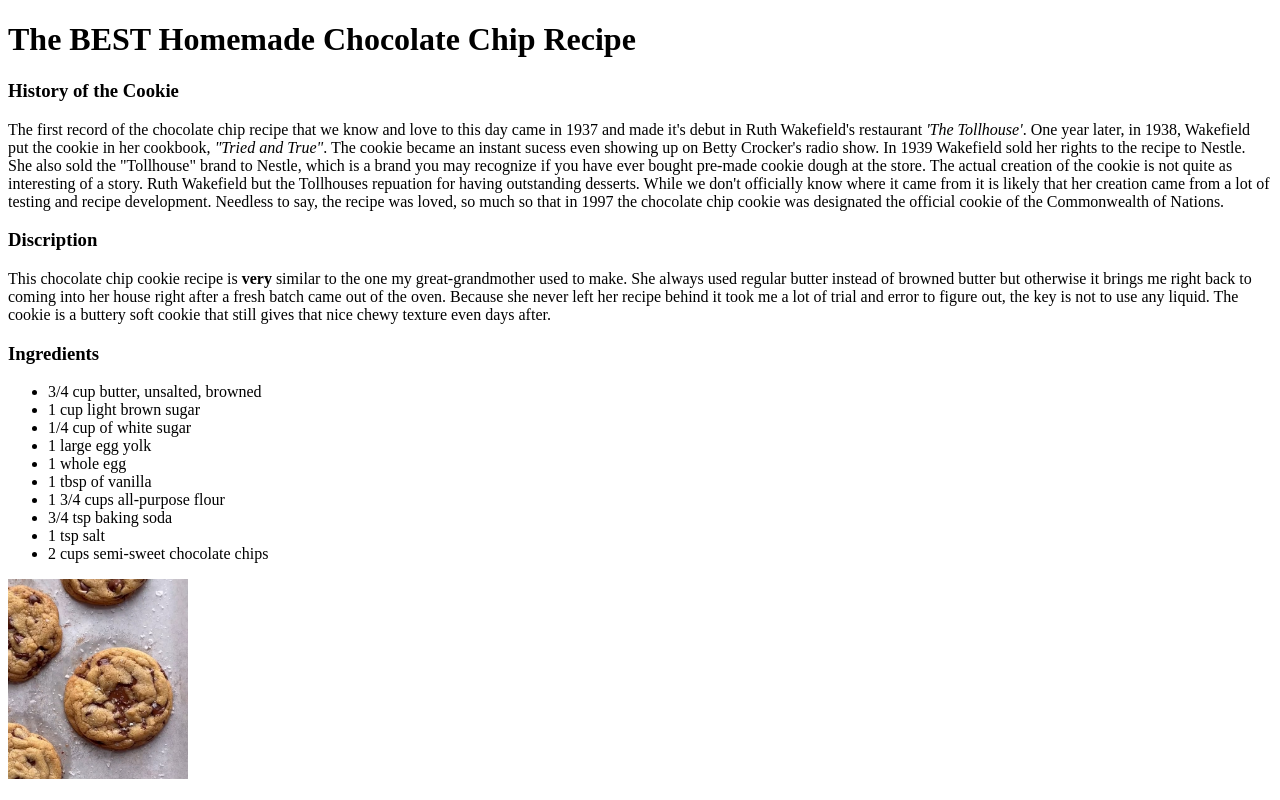
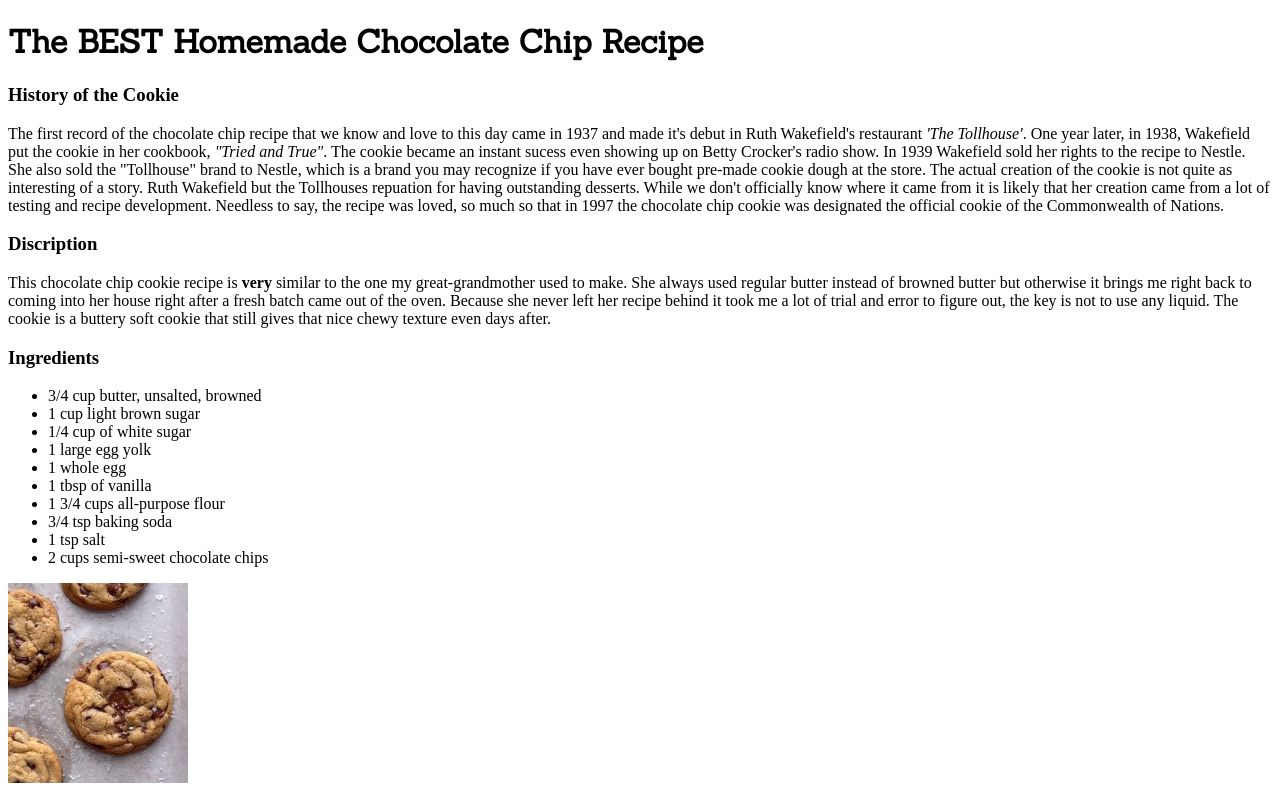
Before and after one commit to mtrice51/mtrice51.github.io, a plain HTML site: page index.html in a window 1280 px wide. Shown: the top 800 px of the page. Drawn offline with Linux system fonts and the light colour scheme.

Commit message:
Changed the h1 font

```diff
--- a/index.html
+++ b/index.html
@@ -5,6 +5,9 @@
         <link rel="icon" href="media/cookieclipart.png">
         <link rel="stylesheet" href="style/mystyle.css">
         <title>Matthew Trice's Recipe!</title>
+        <link rel="preconnect" href="https://fonts.googleapis.com">
+        <link rel="preconnect" href="https://fonts.gstatic.com" crossorigin>
+        <link href="https://fonts.googleapis.com/css2?family=Sanchez&display=swap" rel="stylesheet">
         <!--Matthew Trice, Period 2-->
     </head>
     <body>
--- a/style/mystyle.css
+++ b/style/mystyle.css
@@ -0,0 +1,3 @@
+h1{
+    font-family: 'Sanchez', serif;
+}
```
